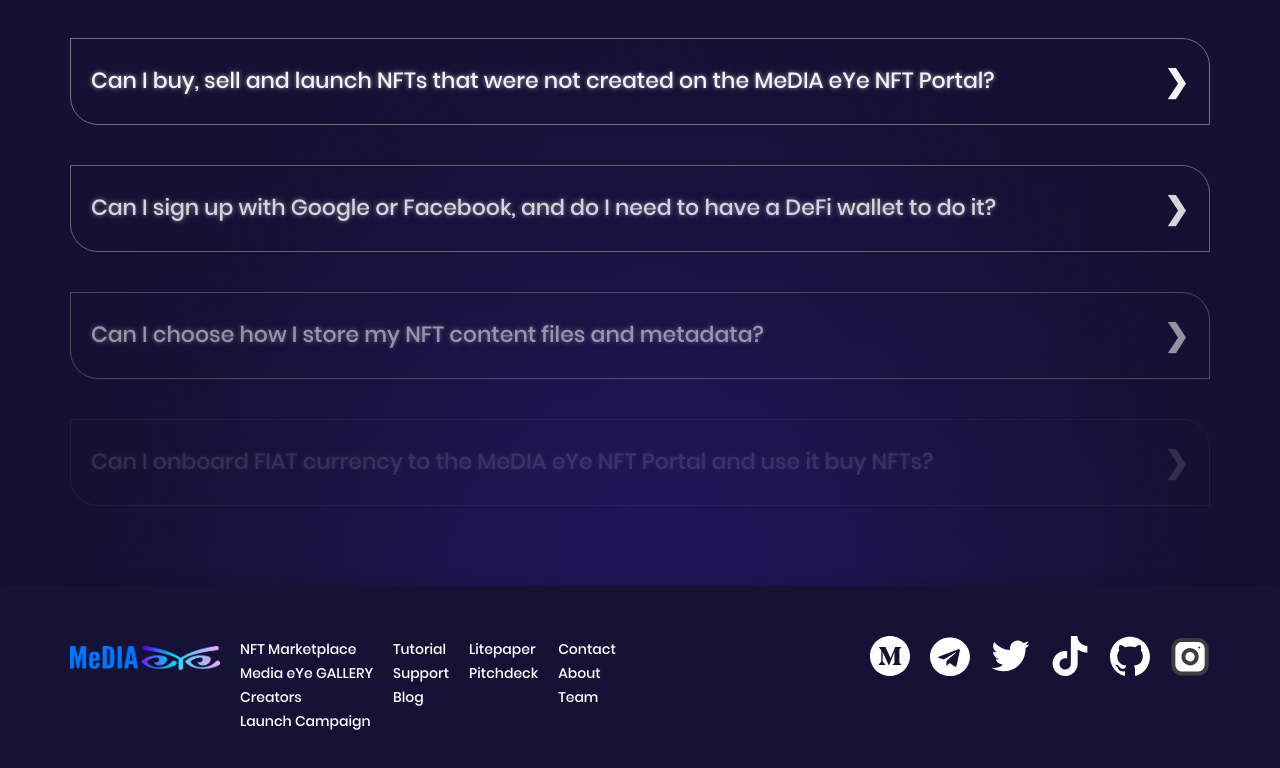
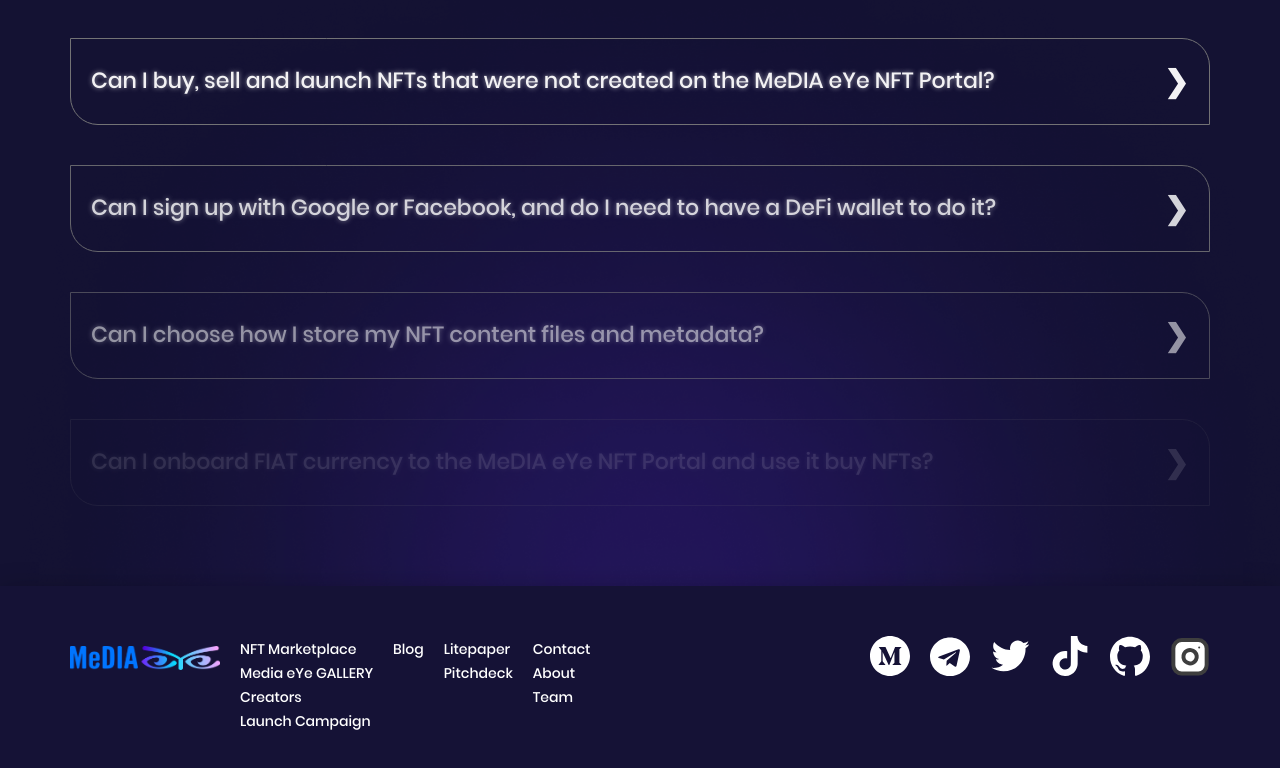
Before and after one commit to sShajtan/Media_eYe, a React (Create React App) app: page / in a window 1280 px wide. Shown: the part 8307-9075 px from the top of the page. Built offline with nearby package versions, Linux system fonts and the light colour scheme; a web font is replaced by a local one.

Commit message:
adding changes to footer

```diff
--- a/src/components/Footer/Footer.js
+++ b/src/components/Footer/Footer.js
@@ -23,8 +23,6 @@ class Footer extends React.Component {
                                     <li><a>Launch Campaign</a></li>
                                 </ul>
                                 <ul>
-                                    <li><a>Tutorial</a></li>
-                                    <li><a>Support</a></li>
                                     <li><a href="/blog/">Blog</a></li>
                                 </ul>
                                 <ul>
@@ -34,7 +32,7 @@ class Footer extends React.Component {
 
                                 </ul>
                                 <ul>
-                                    <li><a href="mailto:webmaster@example.com">Contact</a></li>
+                                    <li><a href="mailto:mediaeye@mediaeyenft.com">Contact</a></li>
                                     <li><Link to="about" spy={true} smooth={true} duration={500}>About</Link></li>
                                     <li><Link to="team" spy={true} smooth={true} duration={500}>Team</Link></li>
 
```
